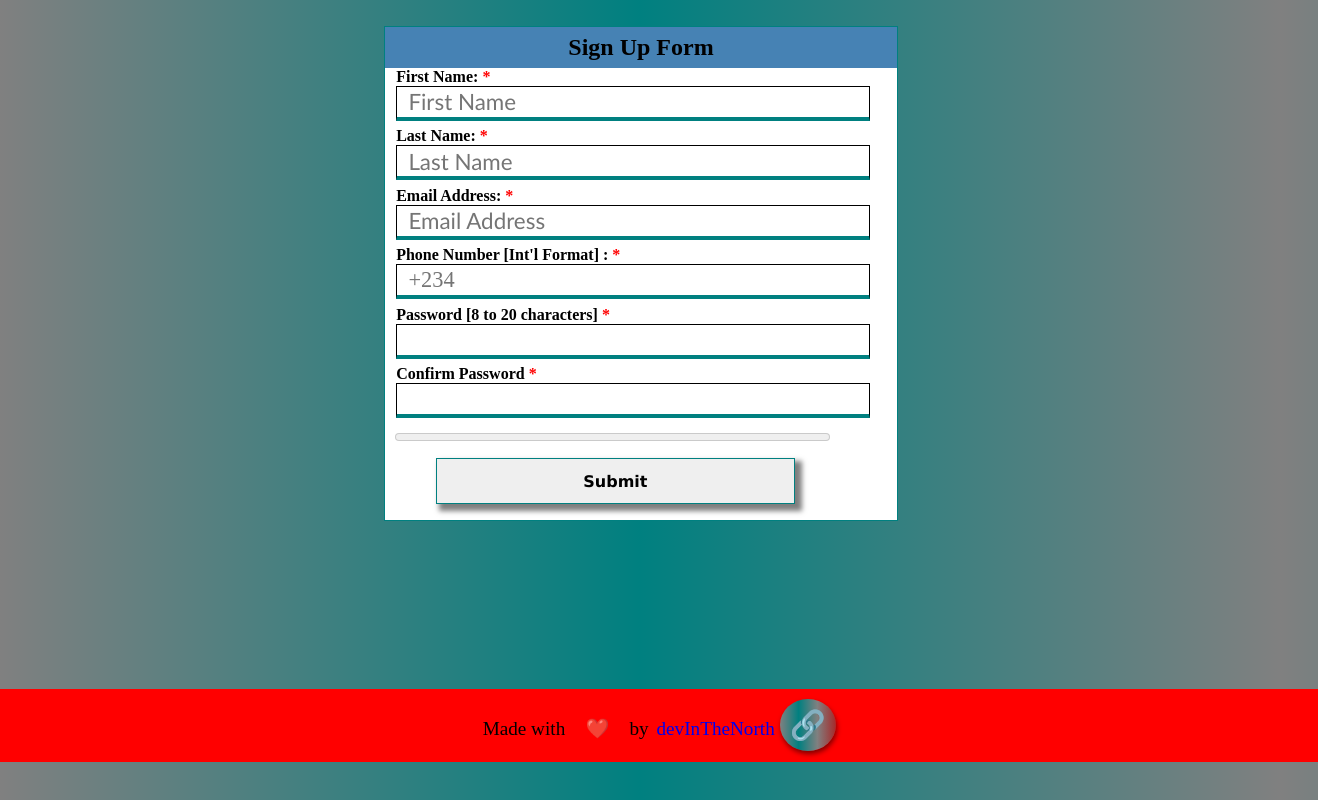
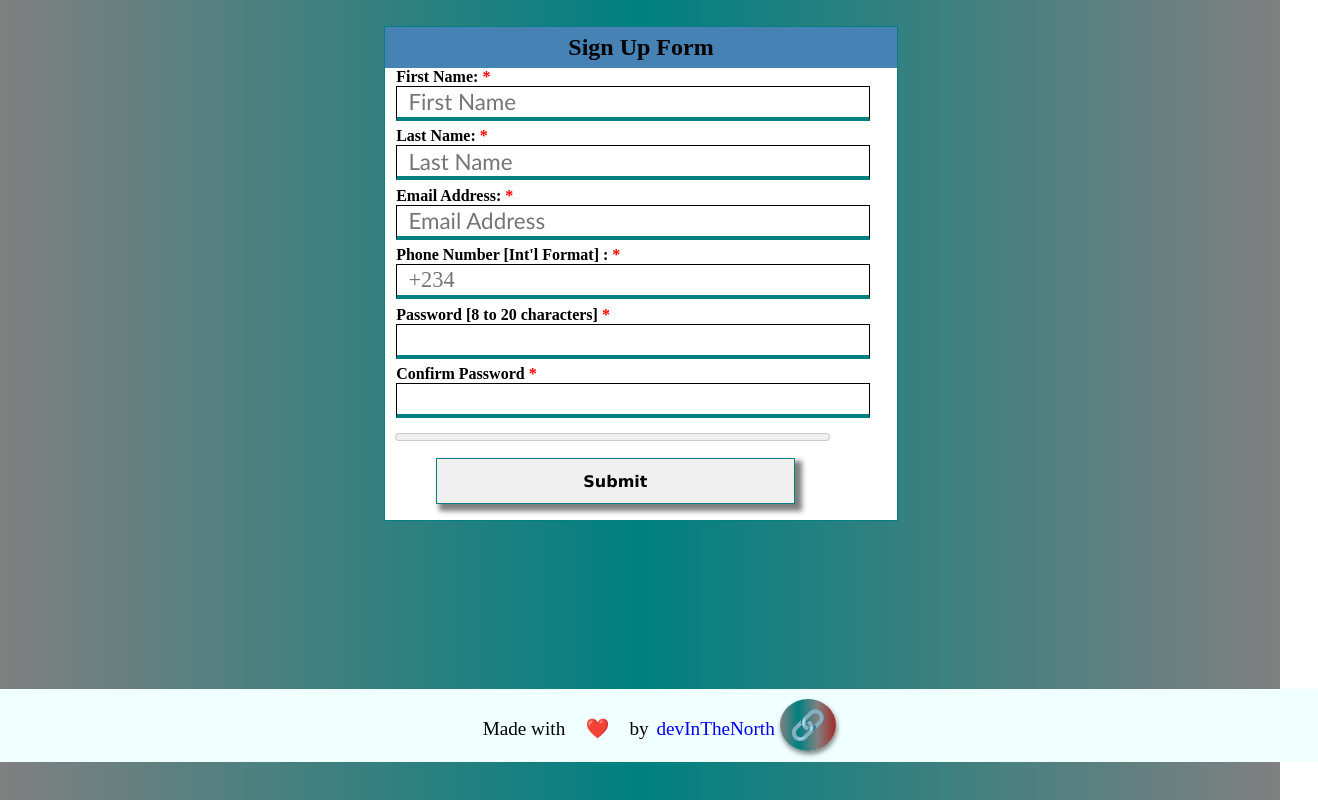
Before and after one commit to devInTheNorth/devTask1, a plain HTML site: page index.html in a window 1280 px wide. Shown: the whole page, 1318 px wide, since content can reach past the window. Drawn offline with Linux system fonts and the light colour scheme.

Commit message:
Update style.css

```diff
--- a/style.css
+++ b/style.css
@@ -195,7 +195,9 @@ input[type='text'].valid::after, input[type='email'].valid::after, input[type='p
     color: white;
 }
  footer{
-     background-color: red;
+     background-color: azure;
+     position: fixed;
+     bottom: 0px;
      text-align: center;
      font-size: larger;
      padding: 1em;
```
